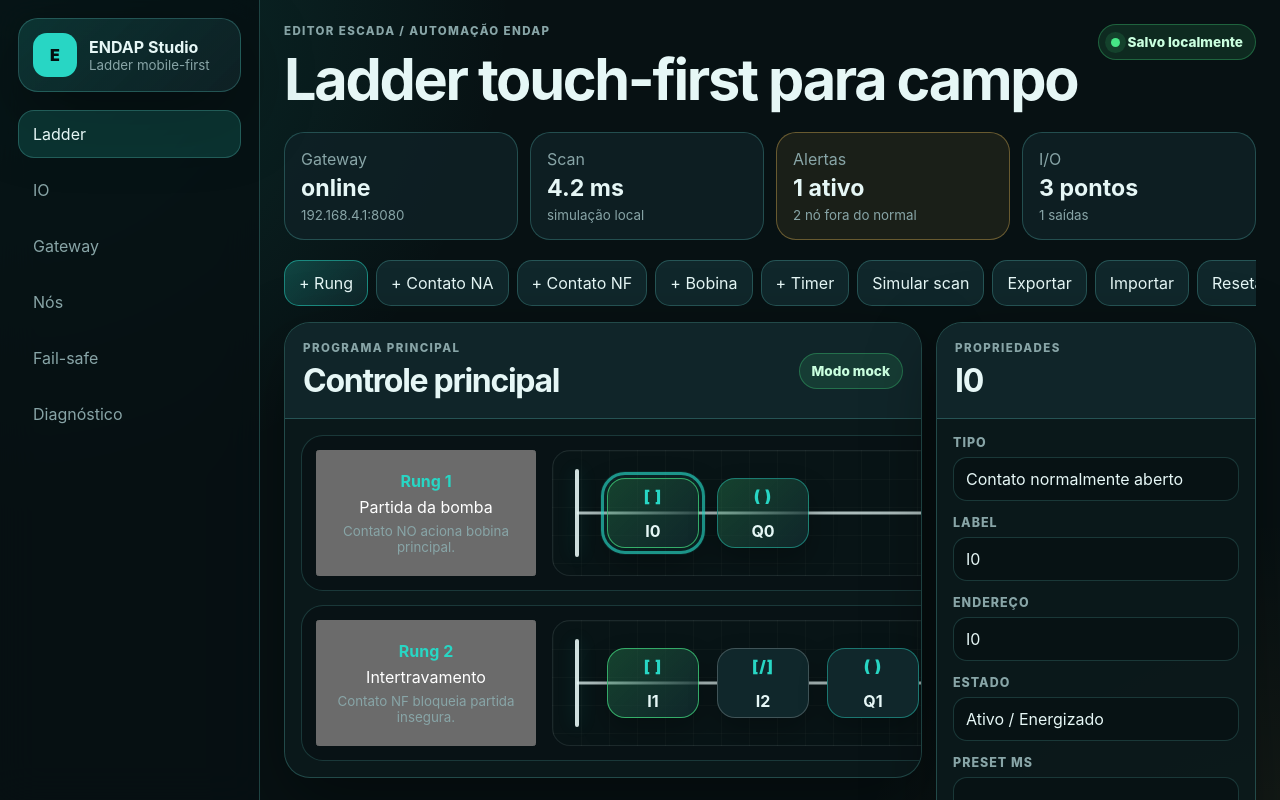
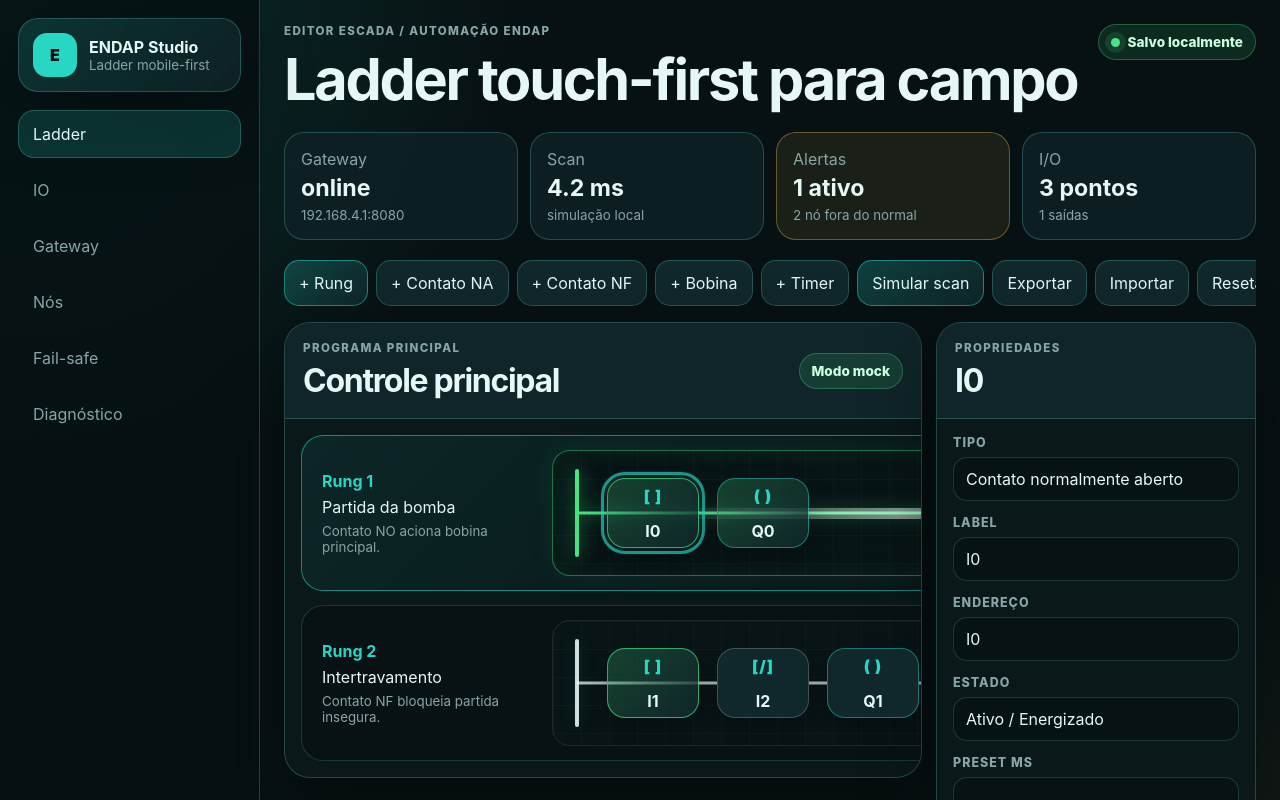
Before and after one commit to mateusrossi-jpg/endap-studio, a React (Vite) app: page / in a window 1280 px wide. Shown: the top 800 px of the page. Built offline with nearby package versions, Linux system fonts and the light colour scheme.

Commit message:
feat: create endap studio web pwa shell

```diff
--- a/src/styles/globals.css
+++ b/src/styles/globals.css
@@ -43,6 +43,10 @@
 
 button {
   -webkit-tap-highlight-color: transparent;
+}
+
+.file-input {
+  display: none;
 }
 
 .app-shell {
@@ -235,7 +239,7 @@
 }
 
 .ladder-toolbar button:first-child,
-.ladder-toolbar button:last-child {
+.ladder-toolbar button:nth-child(6) {
   border-color: rgba(40, 214, 196, 0.52);
   background: linear-gradient(135deg, rgba(40, 214, 196, 0.24), rgba(16, 39, 43, 0.96));
 }
@@ -288,10 +292,21 @@
   background: rgba(7, 17, 19, 0.58);
 }
 
+.rung-card.is-rung-selected {
+  border-color: rgba(40, 214, 196, 0.56);
+  background: linear-gradient(135deg, rgba(40, 214, 196, 0.08), rgba(7, 17, 19, 0.64));
+}
+
 .rung-meta {
   display: grid;
   align-content: center;
   gap: 6px;
+  width: 100%;
+  border: 0;
+  background: transparent;
+  color: var(--text);
+  text-align: left;
+  cursor: pointer;
 }
 
 .rung-meta strong {
@@ -309,6 +324,11 @@
     linear-gradient(90deg, rgba(255, 255, 255, 0.025) 1px, transparent 1px),
     #081416;
   background-size: 28px 28px;
+}
+
+.ladder-canvas.is-energized {
+  border-color: rgba(70, 230, 134, 0.44);
+  box-shadow: inset 0 0 26px rgba(70, 230, 134, 0.08), 0 0 26px rgba(70, 230, 134, 0.08);
 }
 
 .rail {
@@ -337,6 +357,30 @@
   height: 3px;
   transform: translateY(-50%);
   background: rgba(230, 247, 246, 0.74);
+}
+
+.ladder-canvas.is-energized .rail,
+.ladder-canvas.is-energized .wire {
+  background: var(--green);
+  box-shadow: 0 0 18px rgba(70, 230, 134, 0.62), 0 0 34px rgba(70, 230, 134, 0.22);
+}
+
+.ladder-canvas.is-energized .wire::after {
+  content: '';
+  position: absolute;
+  inset: -4px 0;
+  background: linear-gradient(90deg, transparent, rgba(230, 255, 238, 0.86), transparent);
+  animation: energy-flow 1.2s linear infinite;
+  opacity: 0.6;
+}
+
+@keyframes energy-flow {
+  from {
+    transform: translateX(-60%);
+  }
+  to {
+    transform: translateX(60%);
+  }
 }
 
 .block-row {
@@ -402,12 +446,14 @@
   padding: 16px;
 }
 
-.property-list label {
+.property-list label,
+.state-toggle {
   display: grid;
   gap: 7px;
 }
 
-.property-list label span {
+.property-list label span,
+.state-toggle span {
   color: var(--muted);
   font-size: 0.78rem;
   font-weight: 800;
@@ -425,13 +471,7 @@
   padding: 0 12px;
 }
 
-.property-actions {
-  display: grid;
-  grid-template-columns: 1fr 1fr;
-  gap: 8px;
-  padding-top: 4px;
-}
-
+.state-toggle button,
 .property-actions button {
   min-height: 44px;
   border: 1px solid rgba(40, 214, 196, 0.36);
@@ -440,6 +480,13 @@
   color: var(--text);
   cursor: pointer;
   font-weight: 800;
+}
+
+.property-actions {
+  display: grid;
+  grid-template-columns: 1fr 1fr;
+  gap: 8px;
+  padding-top: 4px;
 }
 
 .empty-copy {
```
